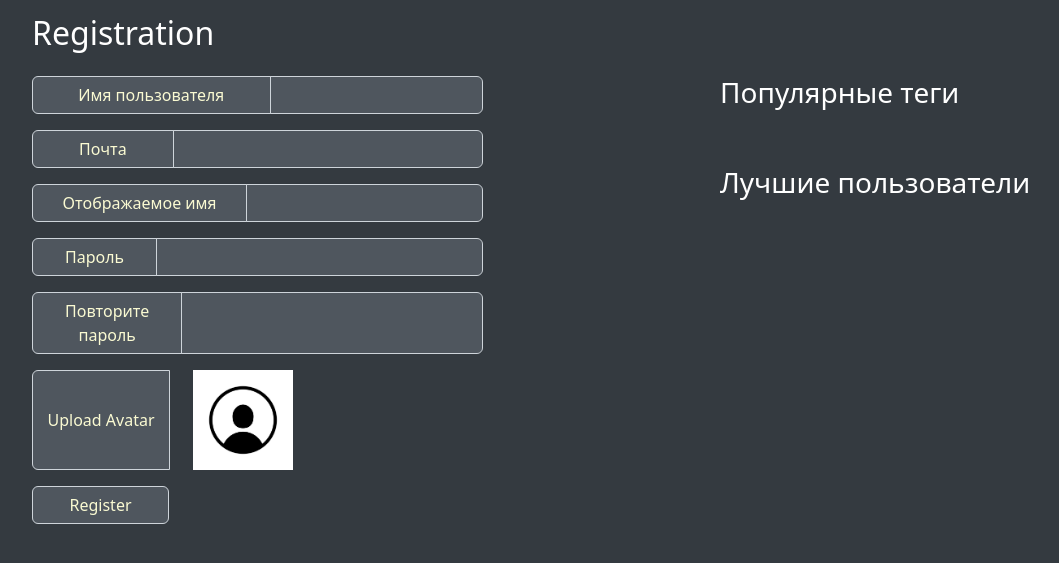
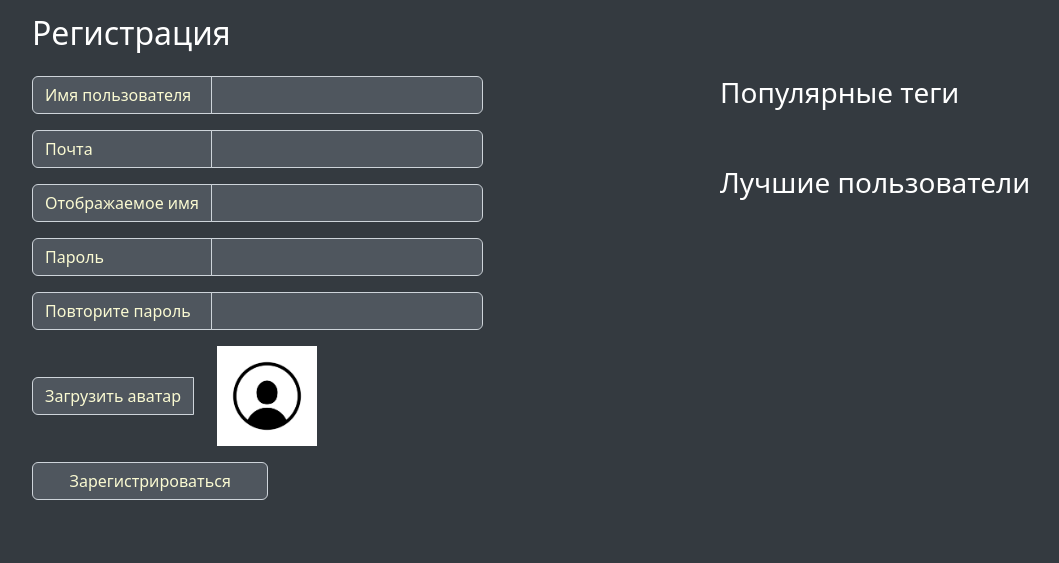
Before and after one commit to JOJOSoderqvist/CodeCouncil, a Django app: page /register/ in a window 1280 px wide. Shown: the part 72-635 px from the top of the page, without its empty margins (50-1109 px from the left). Run offline with Django 5.2, Linux system fonts and the light colour scheme; data that the repository does not hold is empty; some libraries are stand-ins or nearby versions.

Commit message:
fix: Верстка

```diff
--- a/static/css/style.css
+++ b/static/css/style.css
@@ -69,11 +69,21 @@ textarea {
     background-color: #4f565e !important;
 }
 
-#ask-button, #save-button {
+#ask-button {
     background-color: #4f565e;
     color: lightgoldenrodyellow;
     border-color: rgb(206, 212, 218);
-    width: 74px;
+    width: auto;
+}
+
+#save-button {
+    background-color: #4f565e;
+    color: lightgoldenrodyellow;
+    border-color: rgb(206, 212, 218);
+    padding-left: 20px;
+    padding-right: 20px;
+    white-space: nowrap;
+    width: auto;
 }
 
 #inputGroup-sizing-lg, #inputGroup-sizing {
@@ -120,3 +130,29 @@ hr {
 #answer-button:hover, #register-button:hover, #upload-avatar-button:hover, #ask-button:hover, #login-button:hover, #save-button:hover {
     background-color: #232427;
 }
+
+.input-group-text {
+    width: 180px;
+    text-align: center;
+}
+
+.input-group {
+    align-items: center;
+}
+
+#answer-button {
+    height: 108px;
+    padding: 0 15px;
+}
+
+/*.form-control {*/
+/*    resize: none;*/
+/*    height: 108px;*/
+/*}*/
+
+#answer-area {
+    white-space: nowrap;
+    height: 108px;
+    display: flex;
+    align-items: center; /* Вертикальное центрирование текста */
+}
--- a/templates/layouts/answer.html
+++ b/templates/layouts/answer.html
@@ -51,8 +51,6 @@
                                 <input class="form-check-input" type="checkbox" id="is-correct-input" disabled>
                             {% endif %}
                         {% endif %}
-
-
                         <label class="form-check-label">
                             Правильный ответ
                         </label>
--- a/templates/register.html
+++ b/templates/register.html
@@ -2,7 +2,7 @@
 {% load static %}
 
 {% block page_title %}
-    <h2>Registration</h2>
+    <h2>Регистрация</h2>
 {% endblock page_title %}
 
 {% block left_column_class %}col-5{% endblock left_column_class %}
@@ -21,8 +21,7 @@
         {% endif %}
         <div class="d-flex flex-column">
             <div class="input-group input-group mb-3">
-                <label class="input-group-text" id="inputGroup-sizing" for="loginInput"
-                       style="padding-left: 45.2px; padding-right: 45.2px;">Имя пользователя</label>
+                <label class="input-group-text" id="inputGroup-sizing" for="loginInput">Имя пользователя</label>
                 <input type="text" class="form-control {% if form.django_username.errors %}is-invalid{% endif %}"
                        id="loginInput" name="django_username"
                        value="{{ form.django_username.value|default_if_none:'' }}">
@@ -36,8 +35,7 @@
             {% endif %}
 
             <div class="input-group input-group mb-3">
-                <label class="input-group-text" id="inputGroup-sizing" for="emailInput"
-                       style="padding-left: 46px; padding-right: 46px;">Почта</label>
+                <label class="input-group-text" id="inputGroup-sizing" for="emailInput">Почта</label>
                 <input type="text" class="form-control {% if form.email.errors %}is-invalid{% endif %}" id="emailInput"
                        name="email"
                        value="{{ form.email.value|default_if_none:'' }}">
@@ -51,8 +49,7 @@
             {% endif %}
 
             <div class="input-group input-group mb-3">
-                <label class="input-group-text" id="inputGroup-sizing" for="usernameInput"
-                       style="padding-left: 29.5px; padding-right: 29.5px;">Отображаемое имя</label>
+                <label class="input-group-text" id="inputGroup-sizing" for="usernameInput">Отображаемое имя</label>
                 <input type="text" class="form-control {% if form.username.errors %}is-invalid{% endif %}"
                        id="usernameInput" name="username"
                        value="{{ form.username.value|default_if_none:'' }}">
@@ -66,8 +63,7 @@
             {% endif %}
 
             <div class="input-group input-group mb-3">
-                <label class="input-group-text" id="inputGroup-sizing" for="passwordInput"
-                       style="padding-left: 32px; padding-right: 32px;">Пароль</label>
+                <label class="input-group-text" id="inputGroup-sizing" for="passwordInput">Пароль</label>
                 <input type="password" class="form-control {% if form.password.errors %}is-invalid{% endif %}"
                        id="passwordInput" name="password">
             </div>
@@ -80,8 +76,7 @@
             {% endif %}
 
             <div class="input-group input-group mb-3">
-                <label class="input-group-text" id="inputGroup-sizing" for="repeatPasswordInput"
-                       style="padding-left: 32px; padding-right: 32px;">Повторите <br> пароль</label>
+                <label class="input-group-text" id="inputGroup-sizing" for="repeatPasswordInput">Повторите пароль</label>
                 <input type="password" class="form-control {% if form.repeat_password.errors %}is-invalid{% endif %}"
                        id="repeatPasswordInput" name="repeat_password">
             </div>
@@ -95,8 +90,7 @@
 
             <div class="input-group input-group mb-3">
                 <button class="btn me-4" id="upload-avatar-button"
-                        style="padding-left: 14.5px; padding-right: 14.5px;"
-                        onclick="document.getElementById('formFile').click()" type="button">Upload Avatar
+                        onclick="document.getElementById('formFile').click()" type="button">Загрузить аватар
                 </button>
                 <img id="default_register_profile_image" src="../upload/img/default_profile_pic.jpg" width="100"
                      height="100" alt="defaultProfilePic"/>
@@ -106,7 +100,7 @@
 
             <div class="input-group input-group mb-3">
                 <button class="btn btn-primary" type="submit" id="register-button"
-                        style="padding-left: 36.5px; padding-right: 36.5px;">Register
+                        style="padding-left: 36.5px; padding-right: 36.5px;">Зарегистрироваться
                 </button>
             </div>
         </div>
```
Also changed, not shown: templates/ask.html (+4 -7 lines), templates/login.html (+3 -6 lines), templates/profile.html (+4 -6 lines), templates/question.html (+6 -6 lines).
